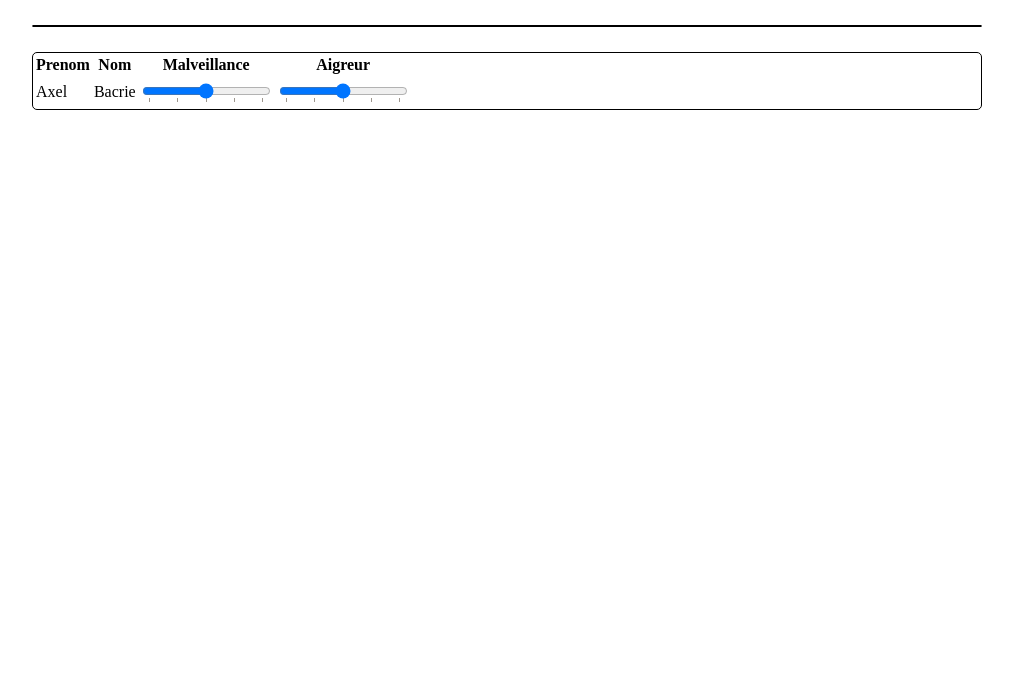
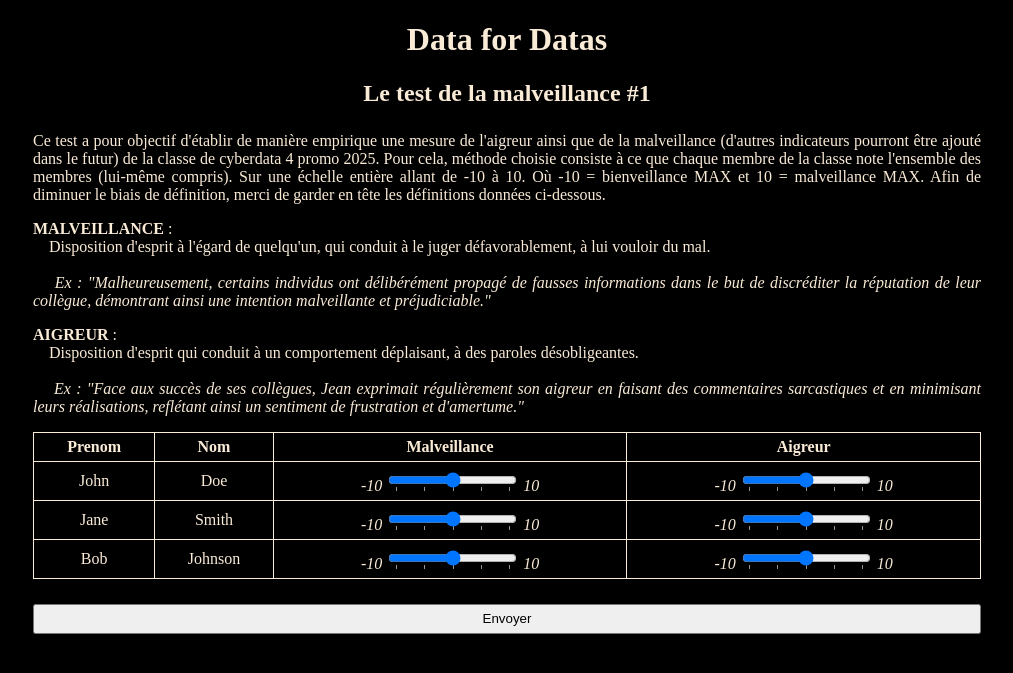
Before and after one commit to HarduinHero/data4datas, a Flask app: page / in a window 1280 px wide. Shown: the top 673 px of the page, without its empty margins (133-1146 px from the left). Run offline with Flask 3, Linux system fonts and the light colour scheme.

Commit message:
avancé gen json, page de question html ok

```diff
--- /dev/null
+++ b/data/datas.json
@@ -0,0 +1,20 @@
+{
+    "6b02d0f0-93f7-4e45-87a7-cf10b2288915": {
+        "lastname": "Doe",
+        "firstname": "John",
+        "mlv": 0,
+        "aig": 0
+    },
+    "d1b5981c-be8c-4e2d-a30d-f8b3fb47796c": {
+        "lastname": "Smith",
+        "firstname": "Jane",
+        "mlv": 0,
+        "aig": 0
+    },
+    "627d4ccb-7a36-4b71-acf0-1844b7bdd6ba": {
+        "lastname": "Johnson",
+        "firstname": "Bob",
+        "mlv": 0,
+        "aig": 0
+    }
+}
--- /dev/null
+++ b/data/example.csv
@@ -0,0 +1,3 @@
+"Doe";"John"
+"Smith";"Jane"
+"Johnson";"Bob"
--- a/server.py
+++ b/server.py
@@ -1,5 +1,6 @@
 # Import necessary modules from Flask
-from flask import Flask, render_template
+from flask import Flask, render_template, request, redirect
+from users import USERS, USERNAMES
 
 # Create a Flask application
 app = Flask(__name__)
@@ -7,8 +8,13 @@ app = Flask(__name__)
 # Define a route for the root URL
 @app.route('/')
 def index():
-    # Render the 'index.html' template
-    return render_template('index.html')
+    return render_template('question.html', users=USERS)
+
+@app.route('/conn')
+def connect() :
+    pass
+
+
 
 # Run the Flask application
 if __name__ == '__main__':
--- a/static/css/style.css
+++ b/static/css/style.css
@@ -1,7 +1,34 @@
+html {
+    background-color: black;
+    color: antiquewhite;
+    border: antiquewhite;
+}
+h1, h2{
+    text-align: center;
+}
+p {
+    text-align: justify;
+}
+
 section {
-    border: 1px solid black;
     border-radius: 5px;
-    max-width: 75%;
+    width: 75%;
+    max-width: 1100px;
     margin: auto;
     margin-top: 25px;
 }
+table {
+    width: 100%;
+    border: 1px solid;
+    border-collapse: collapse;
+}
+td, th {
+    border: 1px solid;
+    padding: 5px;
+    text-align: center;
+}
+button#send {
+    margin-top: 25px;
+    width: 100%;
+    height: 30px;
+}
--- a/templates/index.html
+++ /dev/null
@@ -1,51 +0,0 @@
-<!DOCTYPE html>
-<html lang="en">
-<head>
-    <meta charset="UTF-8">
-    <meta name="viewport" content="width=device-width, initial-scale=1.0">
-    <link rel="stylesheet" href="{{ url_for('static', filename='css/style.css') }}">
-    <title>D4D</title>
-    <script src="{{ url_for('static', filename='js/index.js') }}"></script>
-</head>
-<body>
-
-
-    <section id="identifySection">
-
-    </section>
-
-    <section id="answerSection">
-
-        <datalist id="markers">
-            <option value="-10"></option>
-            <option value="-5"></option>
-            <option value="0"></option>
-            <option value="5"></option>
-            <option value="10"></option>
-        </datalist>
-
-        <table>
-            <thead>
-                <tr>
-                    <th>Prenom</th>
-                    <th>Nom</th>
-                    <th>Malveillance</th>
-                    <th>Aigreur</th>
-                </tr>
-            </thead>
-            <tbody>
-                <tr>
-                    <td>Axel</td>
-                    <td>Bacrie</td>
-                    <td id="cell-mlv-axelbacr"><input type="range" name="mlv-axelbacr" id="range-mlv-axelbacr" min="-10" max="10" value="0" step="1" list="markers"></td>
-                    <td id="cell-aig-axelbacr"><input type="range" name="aig-axelbacr" id="range-aig-axelbacr" min="-10" max="10" value="0" step="1" list="markers"></td>
-                </tr>
-            </tbody>
-        </table>
-
-    </section>
-
-
-
-</body>
-</html>
--- /dev/null
+++ b/templates/question.html
@@ -0,0 +1,69 @@
+<!DOCTYPE html>
+<html lang="fr">
+<head>
+    <meta charset="UTF-8">
+    <meta name="viewport" content="width=device-width, initial-scale=1.0">
+    <link rel="stylesheet" href="{{ url_for('static', filename='css/style.css') }}">
+    <title>D4D</title>
+    <script src="{{ url_for('static', filename='js/index.js') }}"></script>
+</head>
+<body>
+    <h1>Data for Datas</h1>
+    <h2>Le test de la malveillance #1</h2>
+
+    <section id="answerSection">
+
+        <datalist id="markers">
+            <option value="-10"></option>
+            <option value="-5"></option>
+            <option value="0"></option>
+            <option value="5"></option>
+            <option value="10">max</option>
+        </datalist>
+
+        <p>
+            Ce test a pour objectif d'établir de manière empirique une mesure de l'aigreur ainsi que de la malveillance
+            (d'autres indicateurs pourront être ajouté dans le futur) de la classe de cyberdata 4 promo 2025. Pour cela,
+            méthode choisie consiste à ce que chaque membre de la classe note l'ensemble des membres (lui-même compris).
+            Sur une échelle entière allant de -10 à 10. Où -10 = bienveillance MAX et 10 = malveillance MAX. Afin de
+            diminuer le biais de définition, merci de garder en tête les définitions données ci-dessous.
+        </p>
+        <p>
+            <strong>MALVEILLANCE</strong> : <br>
+            &nbsp;&nbsp;&nbsp;&nbsp;Disposition d'esprit à l'égard de quelqu'un, qui conduit à le juger défavorablement, à lui vouloir du mal. <br>
+            <br>
+            &nbsp;&nbsp;&nbsp;&nbsp;<i>Ex : "Malheureusement, certains individus ont délibérément propagé de fausses informations dans le but
+            de discréditer la réputation de leur collègue, démontrant ainsi une intention malveillante et préjudiciable."</i>
+        </p>
+        <p>
+            <strong>AIGREUR</strong> : <br>
+            &nbsp;&nbsp;&nbsp;&nbsp;Disposition d'esprit qui conduit à un comportement déplaisant, à des paroles désobligeantes. <br>
+            <br>
+            &nbsp;&nbsp;&nbsp;&nbsp;<i>Ex : "Face aux succès de ses collègues, Jean exprimait régulièrement son aigreur en faisant des commentaires
+            sarcastiques et en minimisant leurs réalisations, reflétant ainsi un sentiment de frustration et d'amertume."</i>
+        </p>
+
+        <table>
+            <thead>
+                <tr>
+                    <th>Prenom</th>
+                    <th>Nom</th>
+                    <th>Malveillance</th>
+                    <th>Aigreur</th>
+                </tr>
+            </thead>
+            <tbody>
+                {% for id, info in users.items() %}
+                    <tr id="line-{{id}}">
+                        <td>{{ info.firstname }}</td>
+                        <td>{{ info.lastname }}</td>
+                        <td id="cell-mlv-{{ id }}"><i>-10 </i><input type="range" name="mlv-{{ id }}" id="range-mlv-{{ id }}" min="-10" max="10" value="0" step="1" list="markers"><i> 10</i></td>
+                        <td id="cell-aig-{{ id }}"><i>-10 </i><input type="range" name="aig-{{ id }}" id="range-aig-{{ id }}" min="-10" max="10" value="0" step="1" list="markers"><i> 10</i></td>
+                    </tr>
+                {% endfor %}
+            </tbody>
+        </table>
+        <button id="send">Envoyer</button>
+    </section>
+</body>
+</html>
--- /dev/null
+++ b/users.py
@@ -0,0 +1,8 @@
+import json
+
+USERS = {}
+USERNAMES = []
+
+with open('data/datas.json', 'r') as userFile :
+    USERS = json.load(userFile)
+    USERNAMES = list(USERS.keys())
```
Also changed, not shown: util-cli.py (added, +42 -0 lines), 1 other file.
